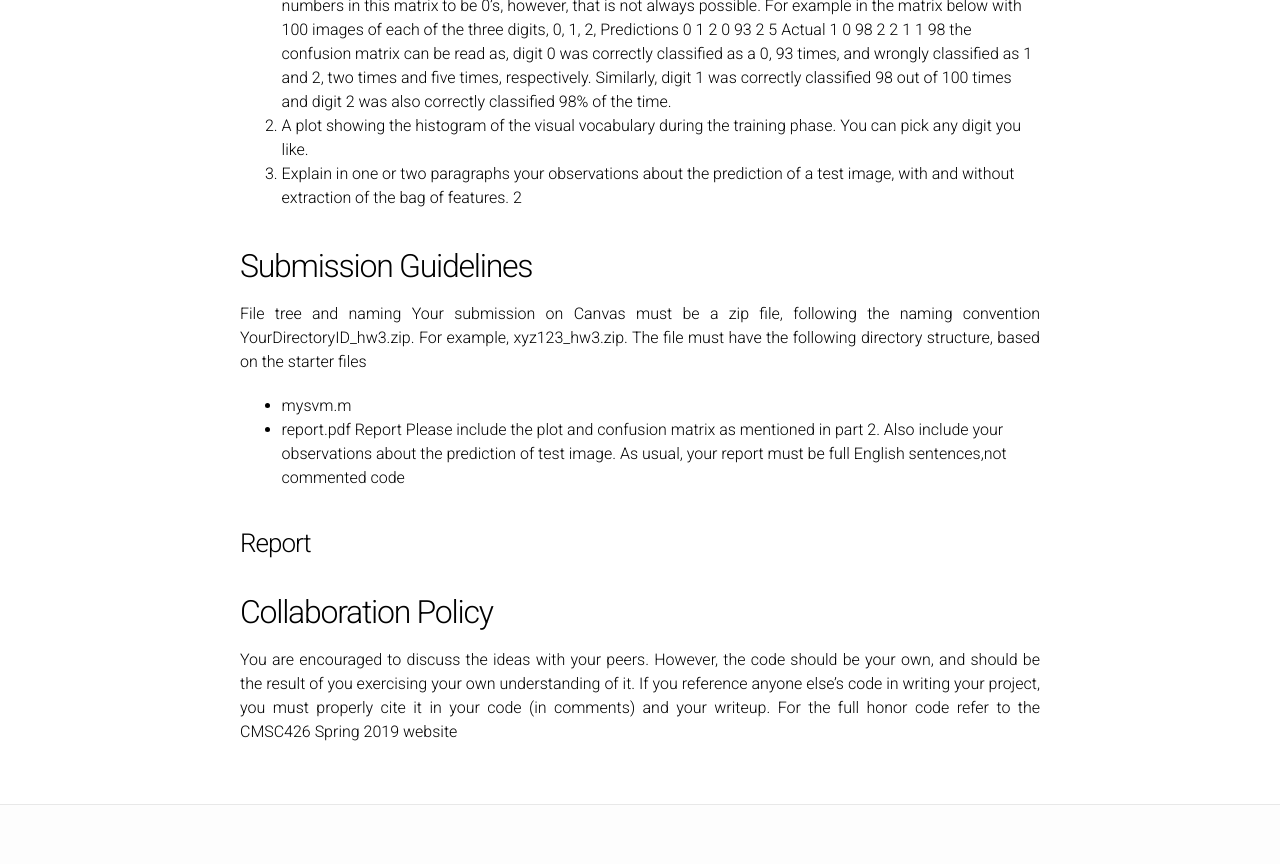
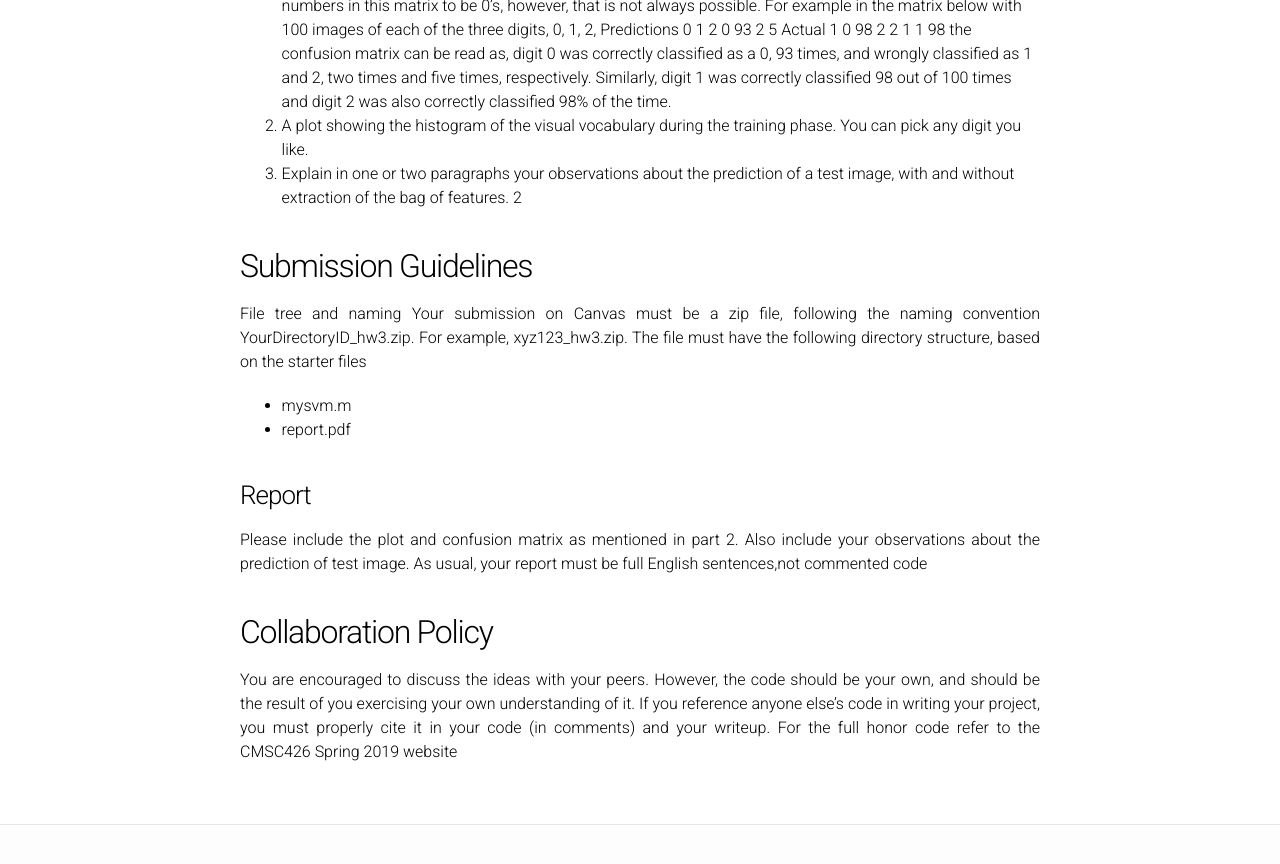
Before and after one commit to cmsc426spring2019/cmsc426spring2019.github.io, a Jekyll site: the page built from hw3.md, in a window 1280 px wide and 900 px high, scrolled down 2122 px. Shown: the top 864 px of the window. Built offline with Jekyll 4.4.1, drawn with Linux system fonts in a browser that asks for light colours.

Commit message:
Update hw3.md

```diff
--- a/hw3.md
+++ b/hw3.md
@@ -90,13 +90,14 @@ Your submission on Canvas must be a zip file, following the naming convention Yo
 example, xyz123_hw3.zip. The file must have the following directory structure, based on the starter files
 - mysvm.m
 - report.pdf
-Report
+
+
+### Report
+
 Please include the plot and confusion matrix as mentioned in part 2. Also include your observations about the
 prediction of test image.
 As usual, your report must be full English sentences,not commented code
 
-### Report
-
 <a name='coll'></a>
 ## Collaboration Policy
 You are encouraged to discuss the ideas with your peers. However, the code should be your own, and should be the result of you exercising your own understanding of it. If you reference anyone else's code in writing your project, you must properly cite it in your code (in comments) and your writeup.  For the full honor code refer to the CMSC426 Spring 2019 website
```
